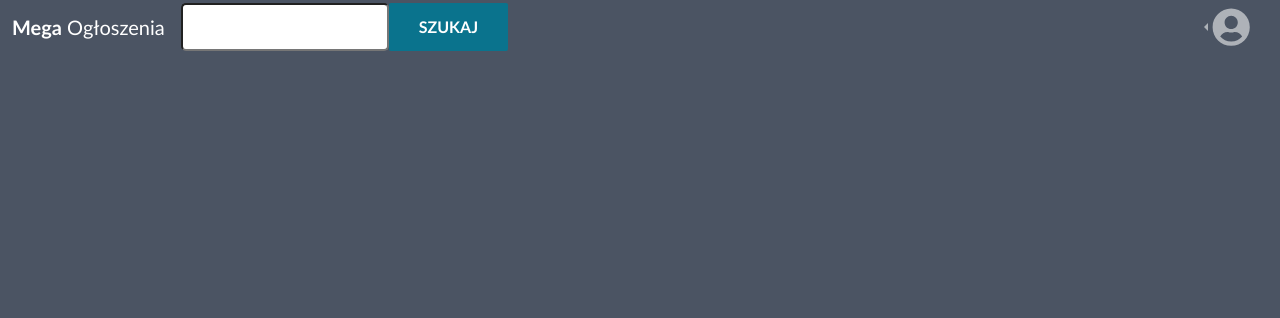
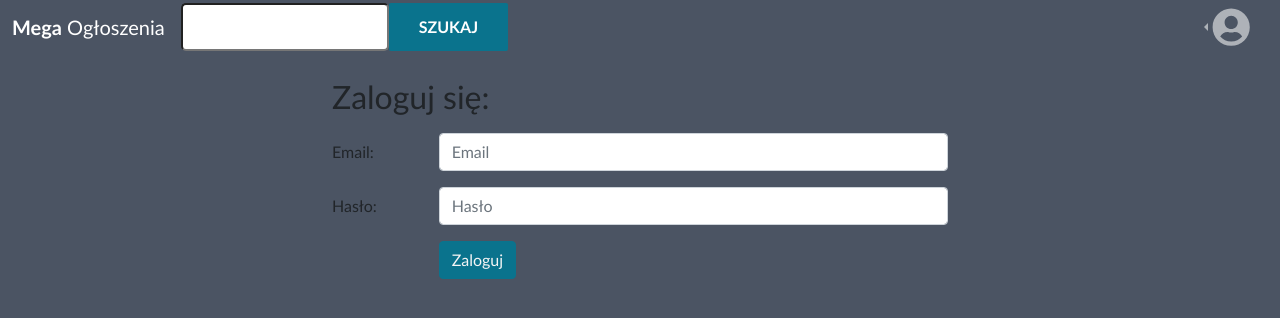
Before and after one commit to FrostKiller666/AdvancedProject-frontend, a React (Create React App) app: page /user/auth/login in a window 1280 px wide. Shown: the top 318 px of the page. Built offline with nearby package versions, Linux system fonts and the light colour scheme; no server answers.

Commit message:
Changed routes from /login to auth/login

```diff
--- a/src/App.tsx
+++ b/src/App.tsx
@@ -23,7 +23,7 @@ const App = () => {
                 <Routes>
                     <Route path={'/'} element={<Map/>}/>
                     <Route path={'/add'} element={<AddAnnouncement/>}/>
-                    <Route path={'/user/login'} element={<LoginAnnouncement/>}/>
+                    <Route path={'/user/auth/login'} element={<LoginAnnouncement/>}/>
                     <Route path={'/user/register'} element={<RegisterAnnouncement/>}/>
                 </Routes>
             </SearchContext.Provider>
--- a/src/components/LoginAnnoucement/LoginAnnouncement.tsx
+++ b/src/components/LoginAnnoucement/LoginAnnouncement.tsx
@@ -17,7 +17,7 @@ const LoginAnnouncement = () => {
         setLoading(true);
 
         try {
-            const res = await fetch(`${apiUrl}/user/login`, {
+            const res = await fetch(`${apiUrl}/user/auth/login`, {
                 method: 'POST',
                 headers: {
                     'Content-Type': 'application/json',
--- a/src/components/layout/Header.tsx
+++ b/src/components/layout/Header.tsx
@@ -37,7 +37,7 @@ const Header = () => {
                             title={<FaUserCircle className={classes.userIcon}/>}
                             menuVariant="dark"
                         >
-                            <NavDropdown.Item as={Link} to='/user/login'> Zaloguj</NavDropdown.Item>
+                            <NavDropdown.Item as={Link} to='/user/auth/login'> Zaloguj</NavDropdown.Item>
                             <NavDropdown.Item as={Link} to='/user/register'>Zarejestruj</NavDropdown.Item>
 
                         </NavDropdown>
```
